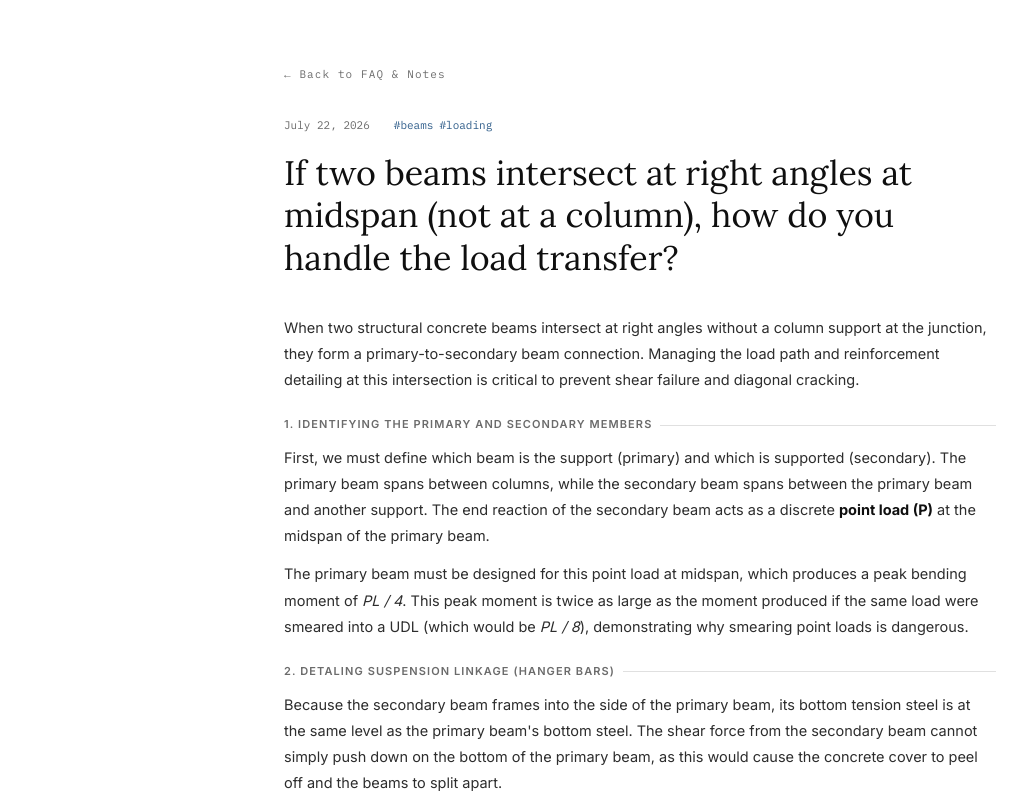
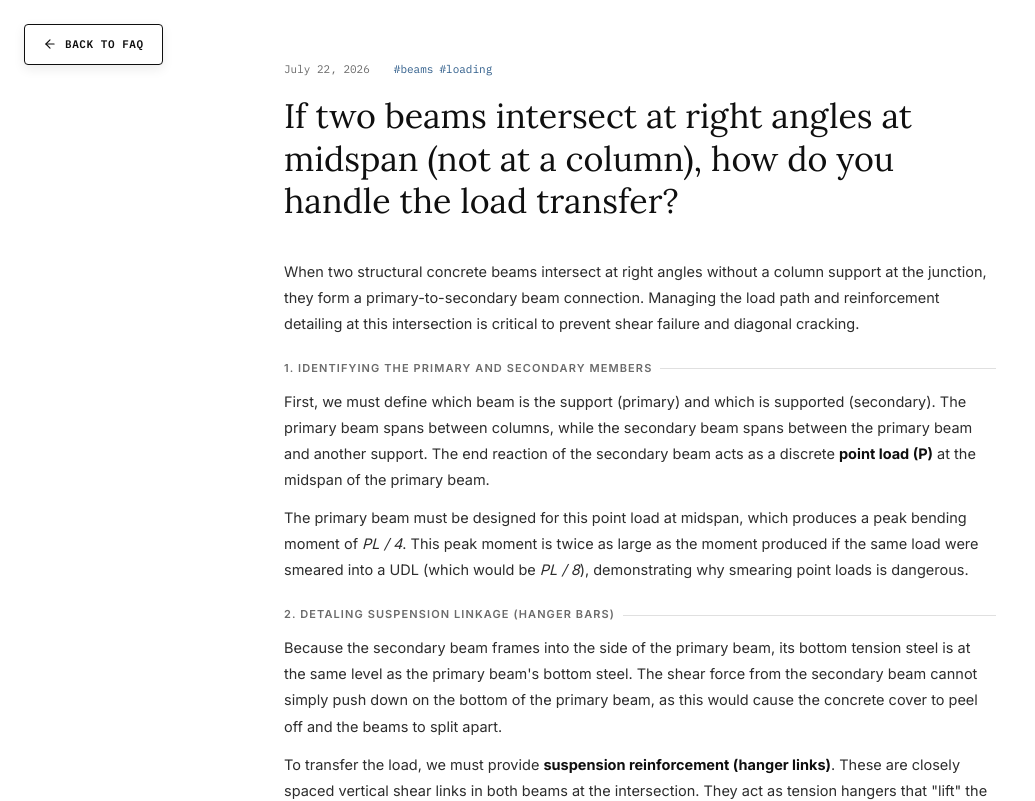
Before and after one commit to awojidejoseph0714-eng/manual-design, a Next.js app: page /community-notes/beam-intersection-midspan in a window 1280 px wide. Shown: the top 801 px of the page, without its empty margins (0-1035 px from the left). Built offline with nearby package versions, Linux system fonts and the light colour scheme; no server answers.

Commit message:
fix: Update back button to floating persistent style on individual community note pages

```diff
--- a/app/community-notes/[slug]/page.tsx
+++ b/app/community-notes/[slug]/page.tsx
@@ -223,9 +223,15 @@ export default function ArticleDetail({ params }: { params: { slug: string } })
     <div style={{ padding: '60px 0 100px 0', fontFamily: 'Inter, sans-serif' }}>
       <div style={{ maxWidth: '760px', margin: '0 auto', padding: '0 24px' }}>
 
-        {/* Back Link */}
-        <Link href="/community-notes" style={{ textDecoration: 'none', color: 'var(--mid-gray)', fontSize: '11px', fontFamily: 'var(--mono)', letterSpacing: '0.1em', display: 'inline-flex', alignItems: 'center', gap: '6px', marginBottom: '32px' }}>
-          &larr; Back to FAQ &amp; Notes
+        {/* Floating Back to FAQ Button (Top Left) */}
+        <Link
+          href="/community-notes"
+          className="floating-faq-btn-left"
+          aria-label="Back to FAQ"
+          style={{ top: '24px', bottom: 'auto', left: '24px' }}
+        >
+          <svg width="14" height="14" viewBox="0 0 24 24" fill="none" stroke="currentColor" strokeWidth="2" strokeLinecap="round" strokeLinejoin="round" style={{ marginTop: "-1px" }}><line x1="19" y1="12" x2="5" y2="12"></line><polyline points="12 19 5 12 12 5"></polyline></svg>
+          Back to FAQ
         </Link>
 
         {/* Metadata */}
```
